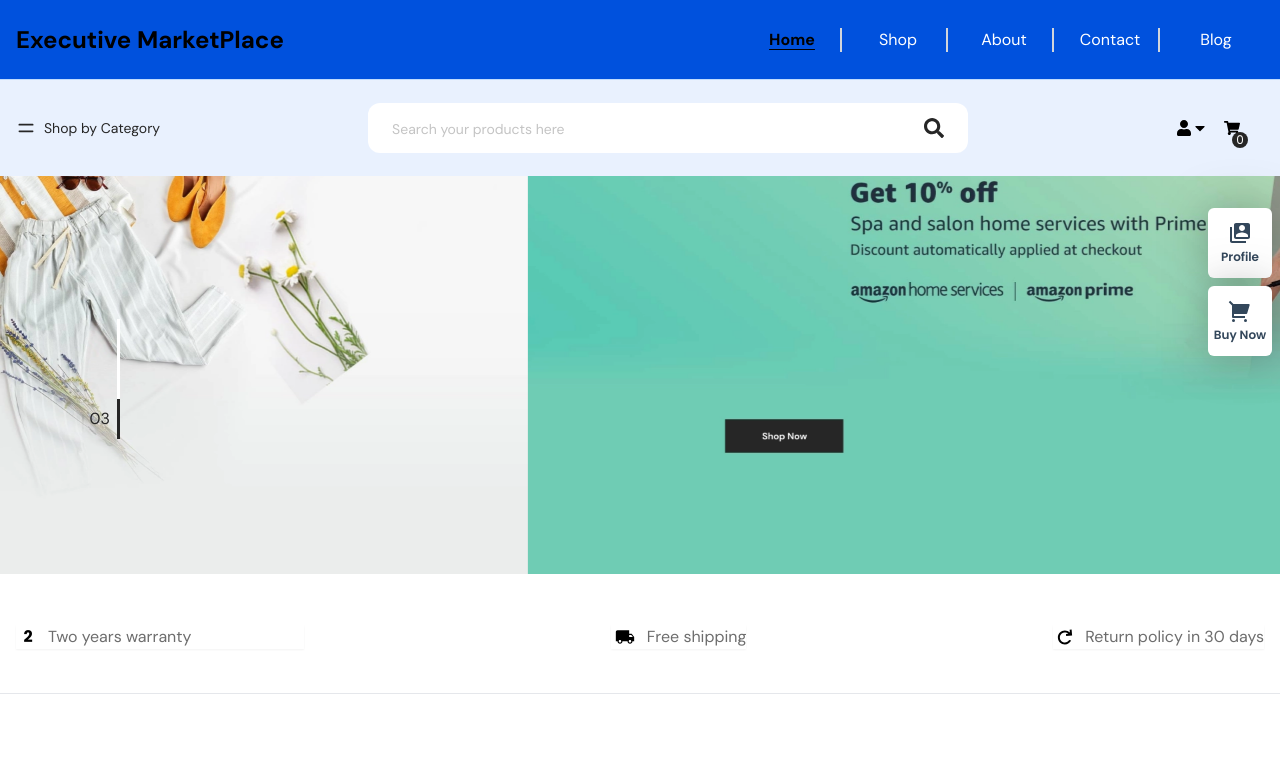
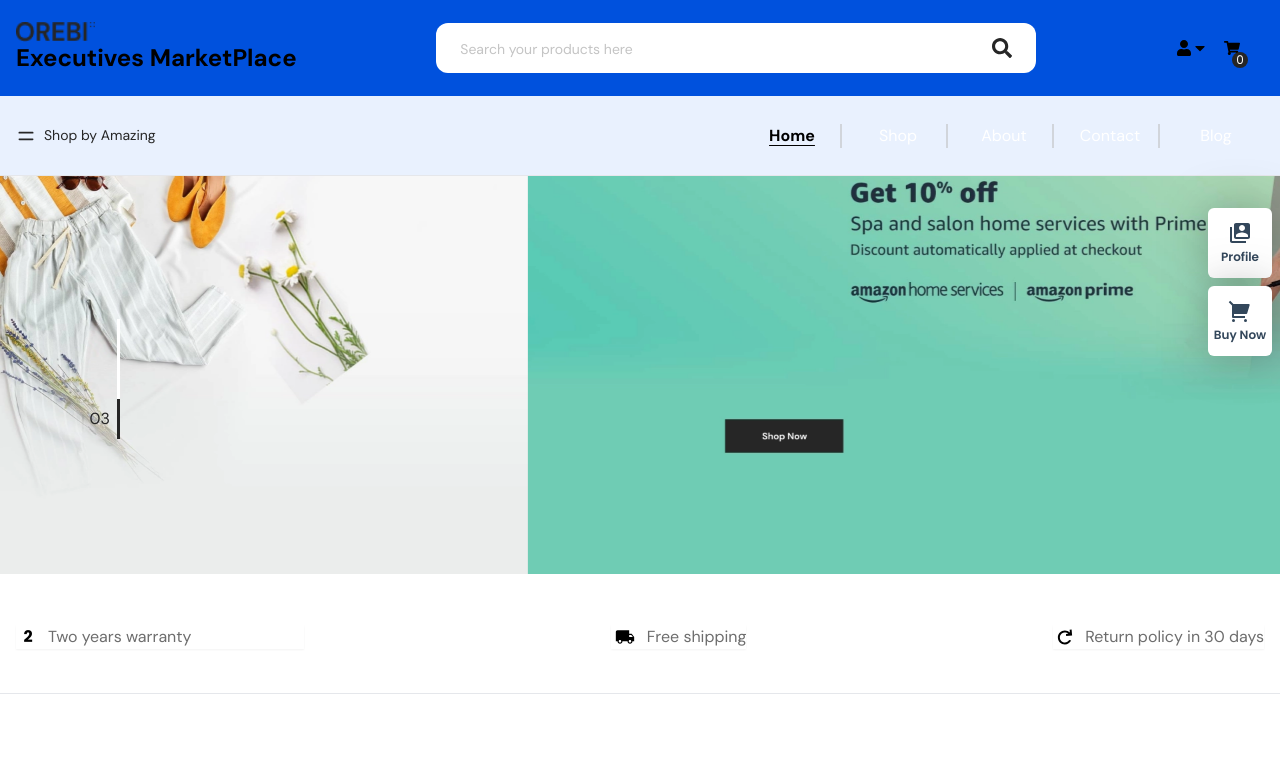
Before and after one commit to hillaryoyaro/executive-marketplace, a React (Create React App) app: page / in a window 1280 px wide. Shown: the top 774 px of the page. Built offline with nearby package versions, Linux system fonts and the light colour scheme.

Commit message:
update images

```diff
--- a/src/App.js
+++ b/src/App.js
@@ -26,8 +26,8 @@ import Shop from "./pages/Shop/Shop";
 const Layout = () => {
   return (
     <div>
+      <HeaderBottom />
       <Header />
-      <HeaderBottom />
       <SpecialCase />
       <ScrollRestoration />
       <Outlet />
--- a/src/components/home/Header/Header.js
+++ b/src/components/home/Header/Header.js
@@ -1,7 +1,8 @@
-import React, { useEffect, useState } from "react";
+import React, { useEffect, useRef,useState } from "react";
 import { Link, NavLink, useLocation } from "react-router-dom";
 import { MdClose } from "react-icons/md";
 import { HiMenuAlt2 } from "react-icons/hi";
+import { HiOutlineMenuAlt4 } from "react-icons/hi";
 import { motion } from "framer-motion";
 import { logo, logoLight } from "../../../assets/images";
 import Image from "../../designLayouts/Image";
@@ -9,6 +10,9 @@ import { navBarList } from "../../../constants";
 import Flex from "../../designLayouts/Flex";
 
 const Header = () => {
+  const [show, setShow] = useState(false);
+  const [showUser, setShowUser] = useState(false);
+  const ref = useRef();
   const [showMenu, setShowMenu] = useState(true);
   const [sidenav, setSidenav] = useState(false);
   const [category, setCategory] = useState(false);
@@ -27,14 +31,45 @@ const Header = () => {
   }, []);
 
   return (
-    <div className="w-full h-20 bg-[#0051dd] sticky top-0 z-50 border-b-[1px] border-b-blue-200">
+    <div className="w-full h-20   bg-[#e9f1fe] border-b-[1px] ">
       <nav className="h-full px-4 max-w-container mx-auto relative">
         <Flex className="flex items-center justify-between h-full">
-          <Link to="/">
-            <div>
-                <span className="text-2xl font-bold text-white]">Executive MarketPlace</span>
-            </div>
-          </Link>
+                  <div
+                    onClick={() => setShow(!show)}
+                    ref={ref}
+                    className="flex h-14 cursor-pointer items-center gap-2 text-primeColor"
+                  >
+                    <HiOutlineMenuAlt4 className="w-5 h-5" />
+                    <p className="text-[14px] font-normal">Shop by Amazing</p>
+
+                    {show && (
+                      <motion.ul
+                        initial={{ y: 30, opacity: 0 }}
+                        animate={{ y: 0, opacity: 1 }}
+                        transition={{ duration: 0.5 }}
+                        className="absolute top-36 z-50 bg-primeColor w-auto text-[#767676] h-auto p-4 pb-6"
+                      >
+                        <li className="text-gray-400 px-4 py-1 border-b-[1px] border-b-gray-400 hover:border-b-white hover:text-white duration-300 cursor-pointer">
+                          Accessories
+                        </li>
+                        <li className="text-gray-400 px-4 py-1 border-b-[1px] border-b-gray-400 hover:border-b-white hover:text-white duration-300 cursor-pointer">
+                          Furniture
+                        </li>
+                        <li className="text-gray-400 px-4 py-1 border-b-[1px] border-b-gray-400 hover:border-b-white hover:text-white duration-300 cursor-pointer">
+                          Electronics
+                        </li>
+                        <li className="text-gray-400 px-4 py-1 border-b-[1px] border-b-gray-400 hover:border-b-white hover:text-white duration-300 cursor-pointer">
+                          Clothes
+                        </li>
+                        <li className="text-gray-400 px-4 py-1 border-b-[1px] border-b-gray-400  hover:border-b-white hover:text-white duration-300 cursor-pointer">
+                          Bags
+                        </li>
+                        <li className="text-gray-400 px-4 py-1 border-b-[1px] border-b-gray-400  hover:border-b-white hover:text-white duration-300 cursor-pointer">
+                          Home appliances
+                        </li>
+                      </motion.ul>
+                    )}
+                  </div>
 
           <div>
             {showMenu && (
@@ -79,7 +114,7 @@ const Header = () => {
                     <ul className="text-black flex flex-col gap-2">
                       {navBarList.map((item) => (
                         <li
-                          className="font-normal hover:font-bold items-center text-lg text-black hover:underline underline-offset-[4px] decoration-[1px] hover:text-white md:border-r-[2px] border-r-gray-300 hoverEffect last:border-r-0"
+                          className="font-normal hover:font-bold items-center text-lg text-black hover:underline underline-offset-[4px] decoration-[1px] hover:text-blue md:border-r-[2px] border-r-gray-300 hoverEffect last:border-r-0"
                           key={item._id}
                         >
                           <NavLink
--- a/src/components/home/Header/HeaderBottom.js
+++ b/src/components/home/Header/HeaderBottom.js
@@ -1,6 +1,7 @@
 import React, { useState, useRef, useEffect } from "react";
 import { motion } from "framer-motion";
-import { HiOutlineMenuAlt4 } from "react-icons/hi";
+import { logo, logoLight } from "../../../assets/images";
+import Image from "../../designLayouts/Image";
 import { FaSearch, FaUser, FaCaretDown, FaShoppingCart } from "react-icons/fa";
 import Flex from "../../designLayouts/Flex";
 import { Link, useNavigate } from "react-router-dom";
@@ -39,45 +40,16 @@ const HeaderBottom = () => {
   }, [searchQuery]);
 
   return (
-    <div className="w-full bg-[#e9f1fe] relative">
+    <div className="w-full sticky top-0 z-50 bg-[#0051dd] relative border-b-blue-200">
       <div className="max-w-container mx-auto">
         <Flex className="flex flex-col lg:flex-row items-start lg:items-center justify-between w-full px-4 pb-4 lg:pb-0 h-full lg:h-24">
-          <div
-            onClick={() => setShow(!show)}
-            ref={ref}
-            className="flex h-14 cursor-pointer items-center gap-2 text-primeColor"
-          >
-            <HiOutlineMenuAlt4 className="w-5 h-5" />
-            <p className="text-[14px] font-normal">Shop by Category</p>
+          <Link to="/">
+            <div>
+               <Image className="w-20 object-cover" imgSrc={logo} />
+              <span className="text-2xl font-bold text-white]">Executives MarketPlace</span>
+            </div>
+          </Link>
 
-            {show && (
-              <motion.ul
-                initial={{ y: 30, opacity: 0 }}
-                animate={{ y: 0, opacity: 1 }}
-                transition={{ duration: 0.5 }}
-                className="absolute top-36 z-50 bg-primeColor w-auto text-[#767676] h-auto p-4 pb-6"
-              >
-                <li className="text-gray-400 px-4 py-1 border-b-[1px] border-b-gray-400 hover:border-b-white hover:text-white duration-300 cursor-pointer">
-                  Accessories
-                </li>
-                <li className="text-gray-400 px-4 py-1 border-b-[1px] border-b-gray-400 hover:border-b-white hover:text-white duration-300 cursor-pointer">
-                  Furniture
-                </li>
-                <li className="text-gray-400 px-4 py-1 border-b-[1px] border-b-gray-400 hover:border-b-white hover:text-white duration-300 cursor-pointer">
-                  Electronics
-                </li>
-                <li className="text-gray-400 px-4 py-1 border-b-[1px] border-b-gray-400 hover:border-b-white hover:text-white duration-300 cursor-pointer">
-                  Clothes
-                </li>
-                <li className="text-gray-400 px-4 py-1 border-b-[1px] border-b-gray-400  hover:border-b-white hover:text-white duration-300 cursor-pointer">
-                  Bags
-                </li>
-                <li className="text-gray-400 px-4 py-1 border-b-[1px] border-b-gray-400  hover:border-b-white hover:text-white duration-300 cursor-pointer">
-                  Home appliances
-                </li>
-              </motion.ul>
-            )}
-          </div>
           <div className="relative w-full lg:w-[600px] h-[50px] text-base text-primeColor bg-white flex items-center gap-2 justify-between px-6 rounded-xl">
             <input
               className="flex-1 h-full outline-none placeholder:text-[#C4C4C4] placeholder:text-[14px]"
```
Also changed, not shown: src/assets/images/executivemarketplacelogo.png (added).
